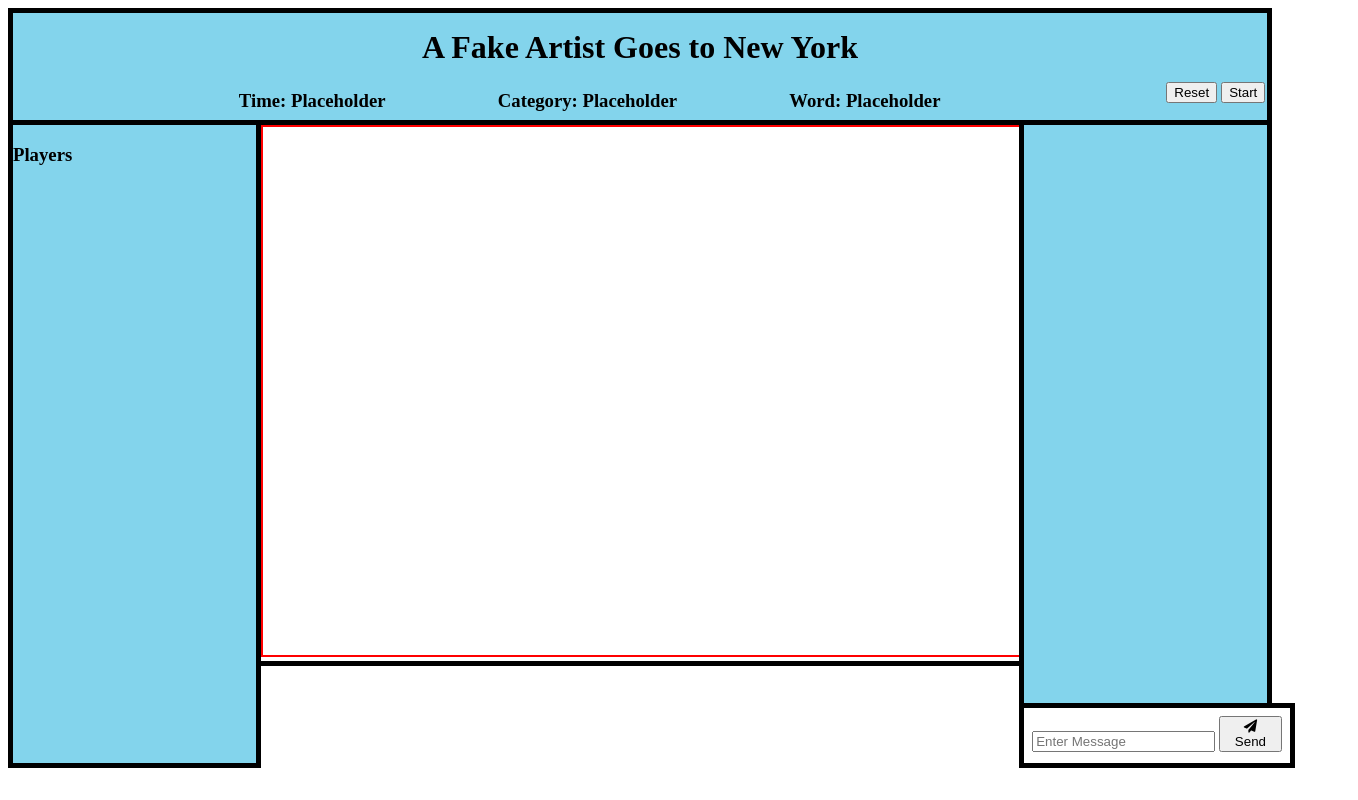
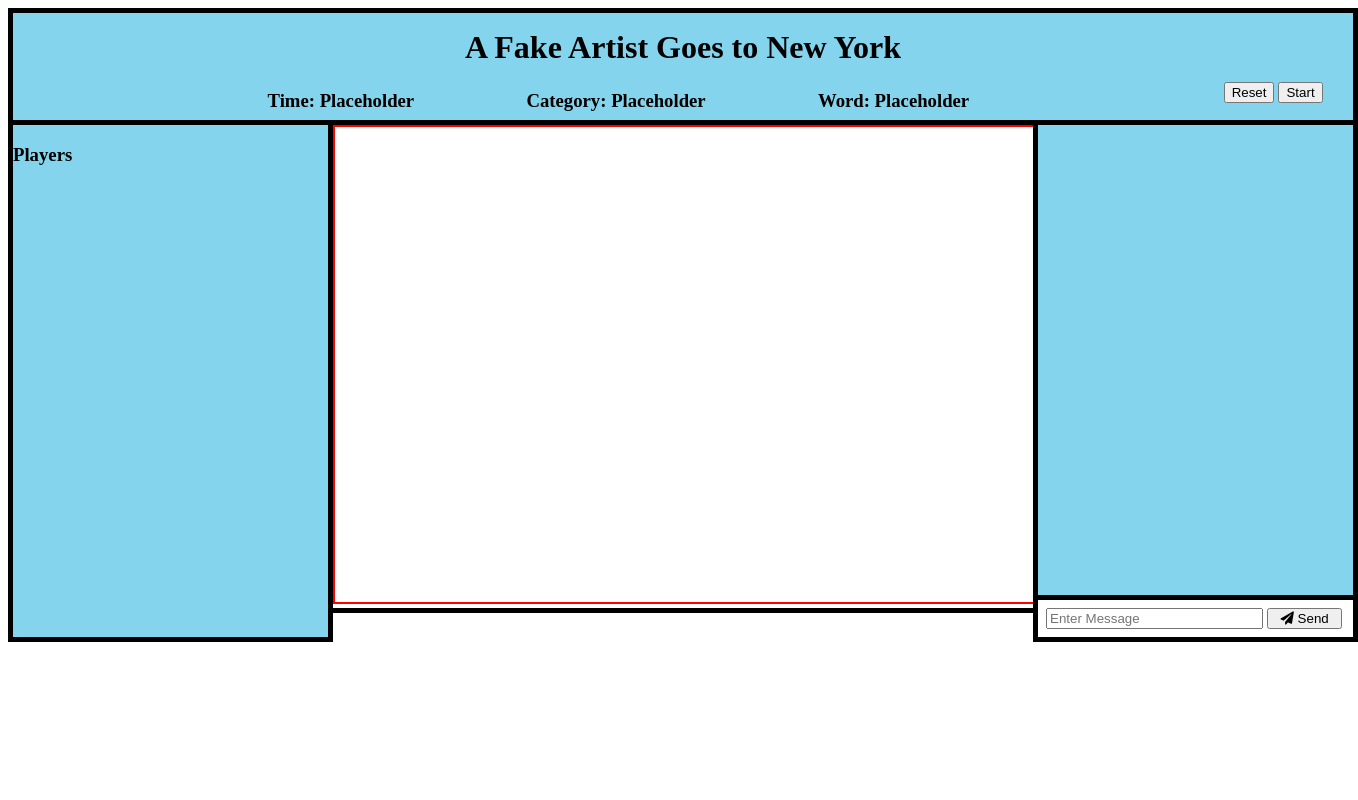
Before and after one commit to CharlesLiu02/Fake-Artist, a website: page public/main.html in a window 1280 px wide. Shown: the whole page, 1358 px wide, since content can reach past the window. Drawn offline with nearby package versions, Linux system fonts and the light colour scheme; no server answers.

Commit message:
changed to fixed size to make canvas drawing easier and more accurate

```diff
--- a/public/main.html
+++ b/public/main.html
@@ -31,7 +31,7 @@
         </div>
         <div id="canvas-container">
             <div id="canvas-resize">
-                <canvas id="canvas"></canvas>
+                <canvas id="canvas" width="700" height="475"></canvas>
             </div>
         </div>
         <div id="chat-container">
--- a/public/src/canvas.js
+++ b/public/src/canvas.js
@@ -1,8 +1,8 @@
 const canvas = document.querySelector('canvas')
-const {width} = canvas.getBoundingClientRect()
-canvas.width = width
-const heightRatio = 0.698
-canvas.height = canvas.width * heightRatio
+// const {width} = canvas.getBoundingClientRect()
+// canvas.width = width
+// const heightRatio = 0.698
+// canvas.height = canvas.width * heightRatio
 
 // const resizeCanvas = (e) => {
 //     const {width} = canvas.getBoundingClientRect()
--- a/public/styles/main.css
+++ b/public/styles/main.css
@@ -1,9 +1,11 @@
 #content {
     align-content: center;
     display: grid;
-    grid-template-columns: 20% 60% 20%;
-    grid-template-rows: auto 0.9fr 0.1fr;
-    height: 95vh;
+    grid-template-columns: 325px 700px 325px;
+    grid-template-rows: auto 475px 0.1fr;
+    min-width: 0;
+    max-width: 1350px;
+    margin: auto;
 }
 
 #header-container {
@@ -87,7 +89,7 @@
 }
 
 canvas {
-    width: 100%;
+    max-width: 100%;
     border: 2px red solid;
 }
 
```
